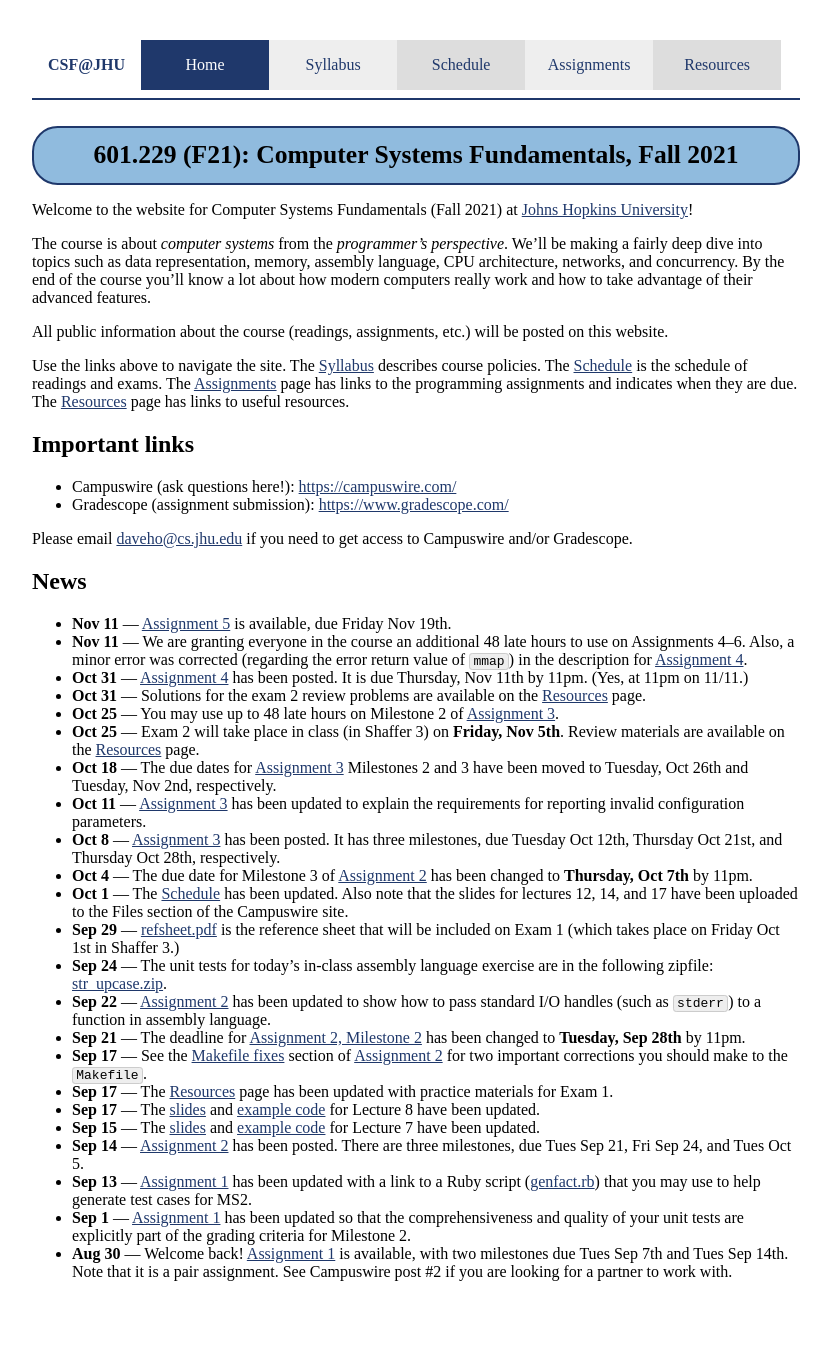
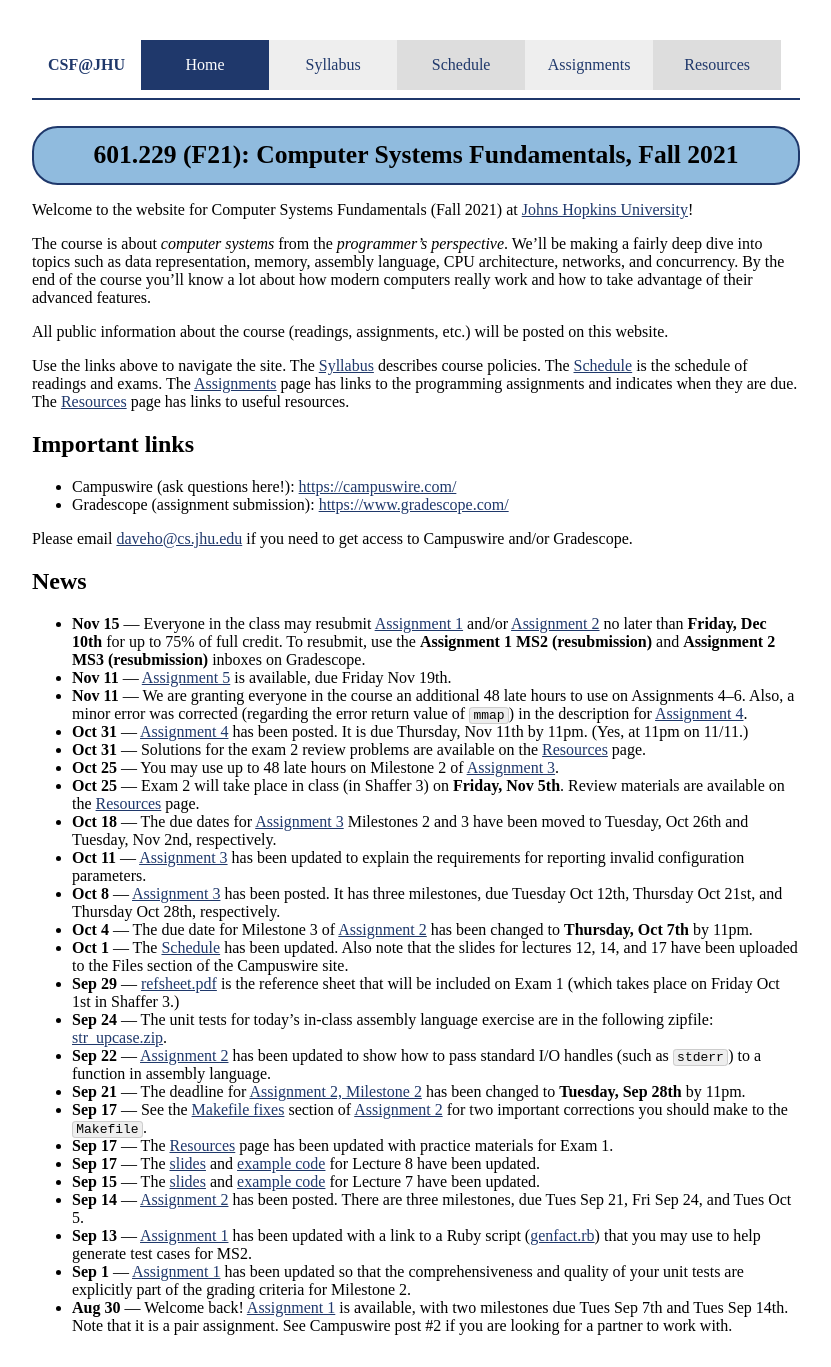
Before and after one commit to jhucsf/fall2021, a Jekyll site: the page built from index.md, in a window 1280 px wide. Shown: the whole page, without its empty margins (224-1055 px from the left). Built offline with Jekyll 4.4.1, drawn with Linux system fonts in a browser that asks for light colours; before the commit the page ends 1313 px from its top, so only the background shows below that.

Commit message:
allow resubmission of A1 MS2 and A2 MS3 for 75% of full credit

```diff
--- a/index.md
+++ b/index.md
@@ -21,6 +21,10 @@ Please email <daveho@cs.jhu.edu> if you need to get access to Campuswire and/or
 
 ## News
 
+* **Nov 15** — Everyone in the class may resubmit [Assignment 1](assign/assign01.html) and/or
+  [Assignment 2](assign/assign02.html) no later than **Friday, Dec 10th** for up to
+  75% of full credit.  To resubmit, use the **Assignment 1 MS2 (resubmission)**
+  and **Assignment 2 MS3 (resubmission)** inboxes on Gradescope.
 * **Nov 11** — [Assignment 5](assign/assign05.html) is available, due Friday Nov 19th.
 * **Nov 11** — We are granting everyone in the course an additional 48 late hours to
   use on Assignments 4–6. Also, a minor error was corrected (regarding the error return
```
